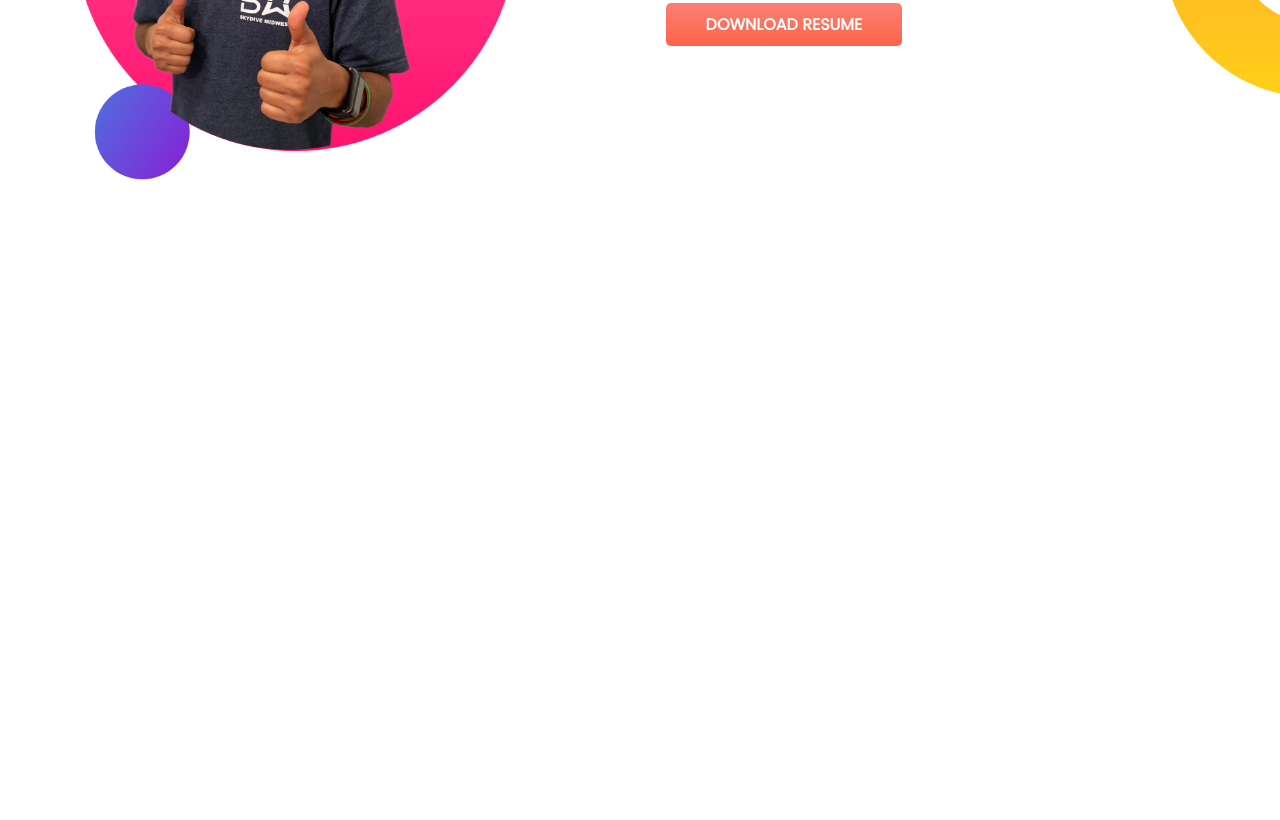
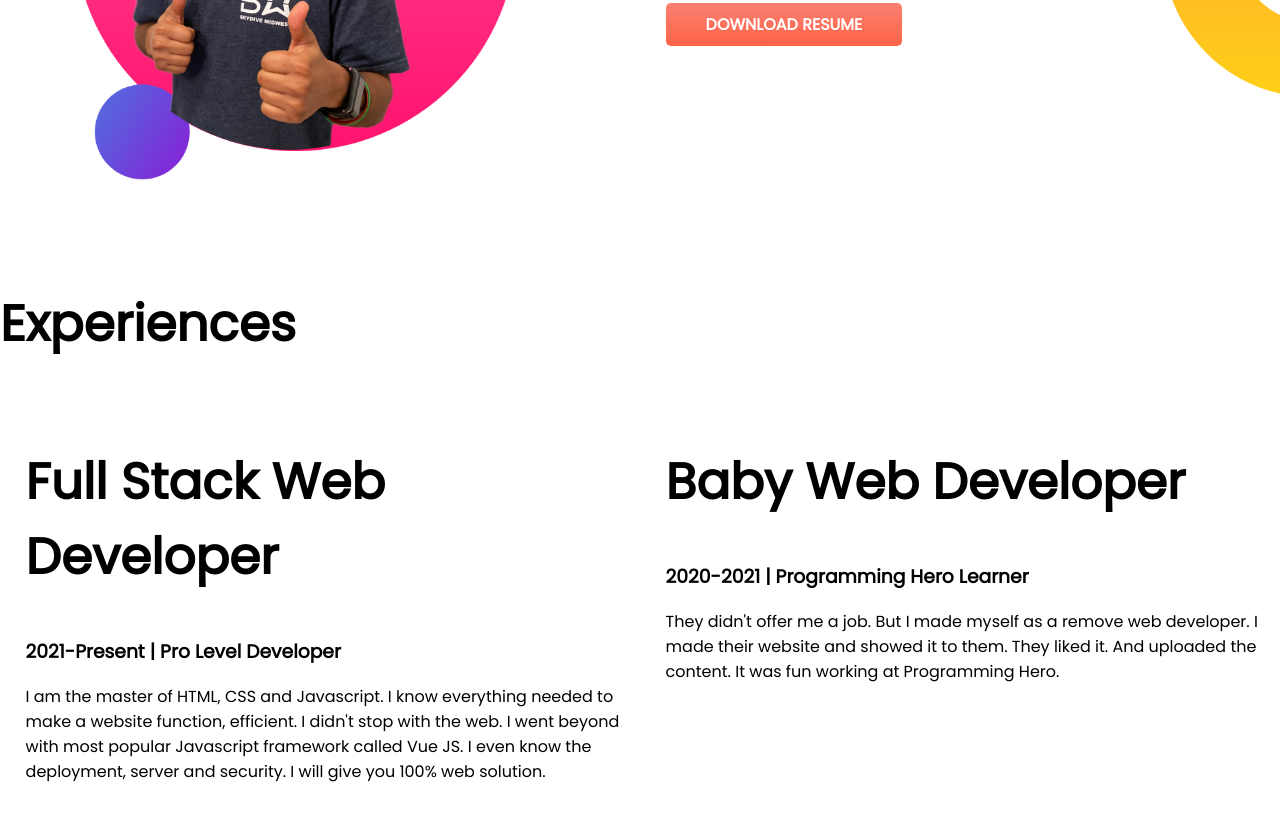
Before and after one commit to Saifursaimon/developer-portfolio, a plain HTML site: page index.html in a window 1280 px wide. Shown: the part 887-1707 px from the top of the page. Before the commit the page ends 1174 px from the top, so only its background shows below. Drawn offline with Linux system fonts and the light colour scheme.

Commit message:
exp section added

```diff
--- a/index.html
+++ b/index.html
@@ -11,7 +11,7 @@
     <link rel="stylesheet" href="style.css">
 </head>
 <body>
-    <section class="top-banner">
+    <section class="top-banner felxible-container">
         <div class="half-width">
             <h1>Welcome To</h1>
             <h1><span class="orange-color">Peter Parker</span> World</h1>
@@ -23,7 +23,7 @@
             <img src="./images/jhankar.png" alt="">
         </div>
     </section>
-    <section class="dream-big">
+    <section class="dream-big felxible-container">
         <div class="half-width">
             <img src="./images/jhankar2.png" alt="">
         </div>
@@ -36,5 +36,22 @@
         </div>
 
     </section>
+    <section>
+        <h1>Experiences</h1>
+        <div class="felxible-container">
+            <div class="half-width">
+                <h1>Full Stack Web Developer</h1>
+                <h3>2021-Present | Pro Level Developer</h3>
+                <p>I am the master of HTML, CSS and Javascript. I know everything needed to make a website function, efficient. I didn't stop with the web. I went beyond with most popular Javascript framework called Vue JS. I even know the deployment, server and security. I will give you 100% web solution.</p>
+            </div>
+            <div class="half-width">
+                <h1>Baby Web Developer</h1>
+                <h3>2020-2021 | Programming Hero Learner</h3>
+                <p>They didn't offer me a job. But I made myself as a remove web developer. I made their website and showed it to them. They liked it. And uploaded the content. It was fun working at Programming Hero.</p>
+            </div>
+
+        </div>
+
+    </section>
 </body>
 </html>
--- a/style.css
+++ b/style.css
@@ -8,7 +8,7 @@ h1{
 .orange-color{
     color: orange;
 }
-section{
+.felxible-container{
     display: flex;
     margin-bottom: 100px;
 }
```
